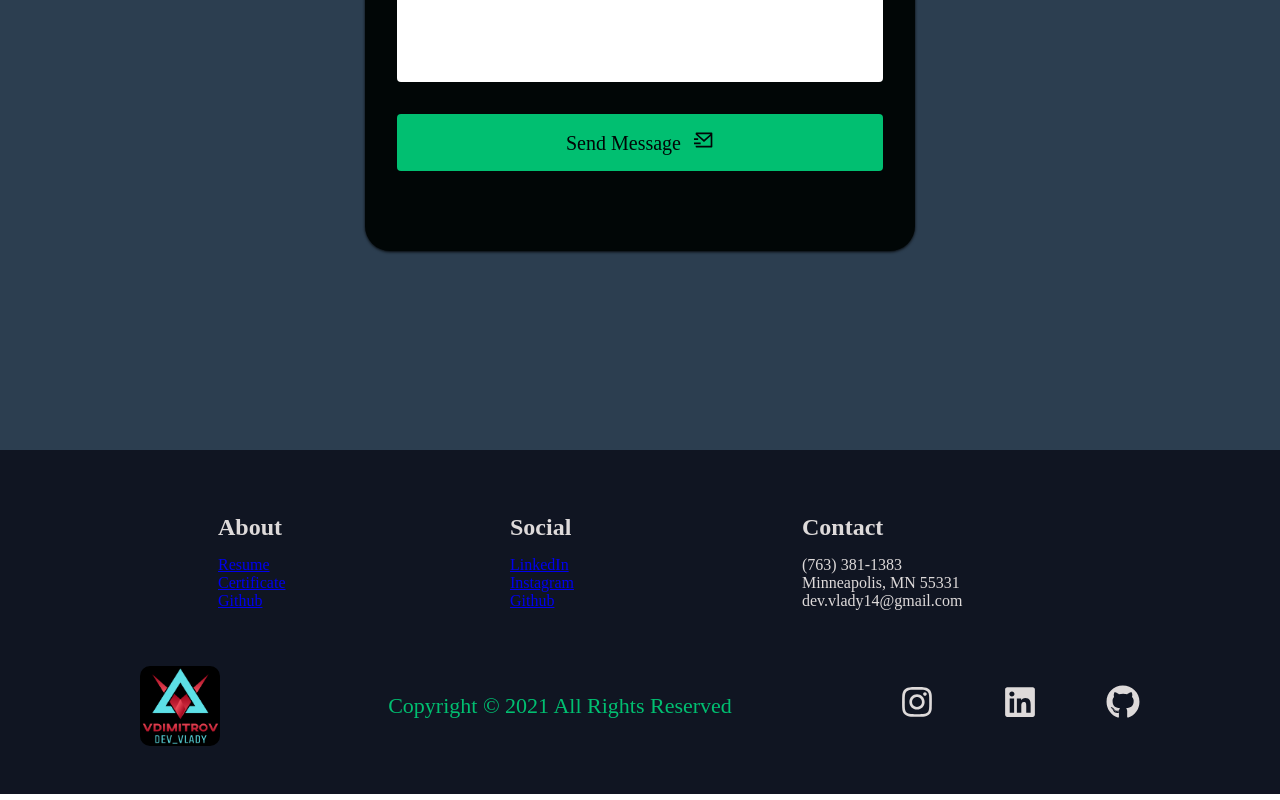
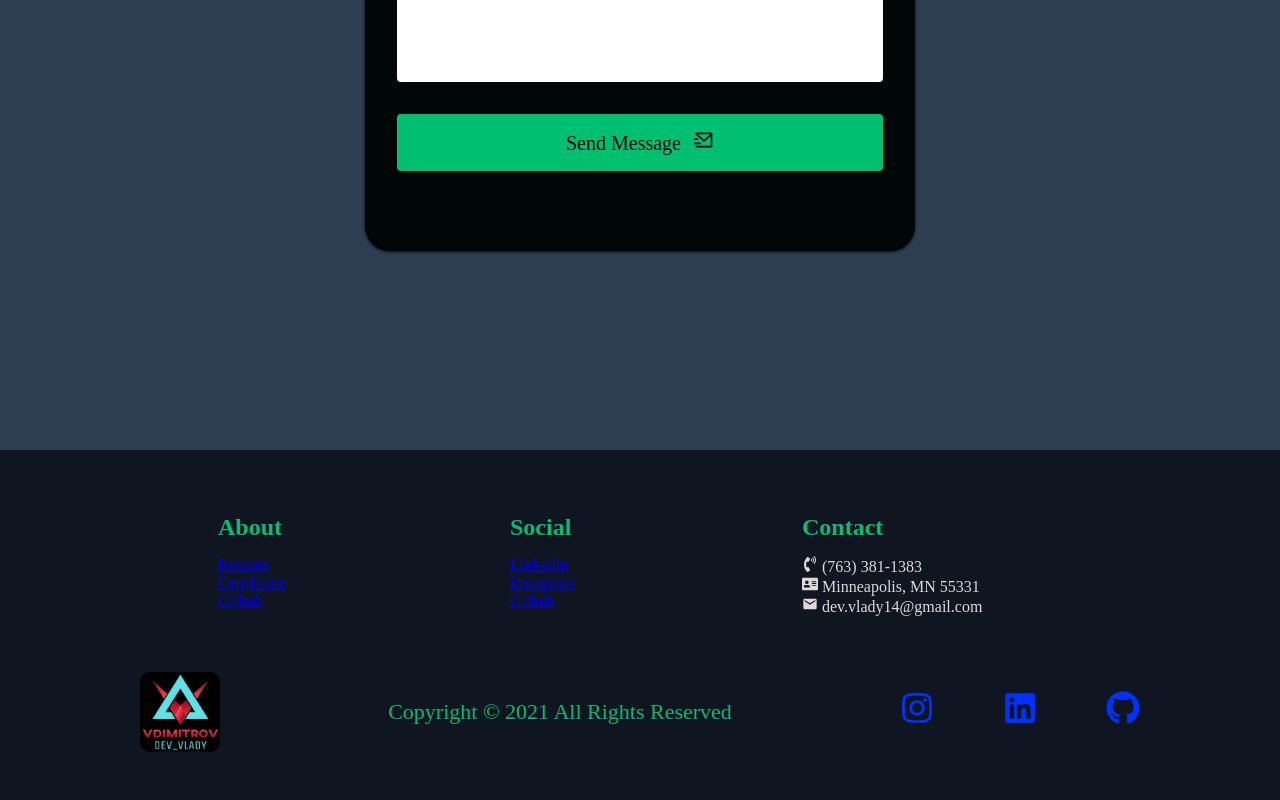
Before and after one commit to DevVlady/DevVlady_Portfolio, a React (Create React App) app: page / in a window 1280 px wide. Shown: the part 4507-5307 px from the top of the page. Built offline with nearby package versions, Linux system fonts and the light colour scheme; a web font is replaced by a local one.

Commit message:
Added the icons for the contact info in the footer.

```diff
--- a/src/components/Footer/Footer.jsx
+++ b/src/components/Footer/Footer.jsx
@@ -2,7 +2,8 @@ import React from 'react';
 import {animateScroll as scroll} from 'react-scroll';
 import FooterLogo from '../../images/VDLogoBG.png';
 import {FooterContainer, FooterWrap, FooterLinksContainer, FooterLinksWrapper, FooterLinkItems, FooterLinkTitle, SocialMedia, SocialMediaWrap, SocialLogo, WebsiteRights, SocialIcons, SocialIconLink, } from './FooterElements';
-import {FaInstagram, FaLinkedin, FaGithub} from 'react-icons/fa';
+import {FaInstagram, FaLinkedin, FaGithub, FaAddressCard, FaPhoneVolume } from 'react-icons/fa';
+import {MdEmail} from 'react-icons/md';
 
 const Footer = () => {
     const toggleHome = () => {
@@ -28,9 +29,9 @@ const Footer = () => {
                         </FooterLinkItems>
                         <FooterLinkItems>
                             <FooterLinkTitle>Contact</FooterLinkTitle>
-                            <p>(763) 381-1383</p>
-                            <p>Minneapolis, MN 55331</p>
-                            <p>dev.vlady14@gmail.com</p>
+                            <p><FaPhoneVolume /> (763) 381-1383</p>
+                            <p><FaAddressCard /> Minneapolis, MN 55331</p>
+                            <p><MdEmail /> dev.vlady14@gmail.com</p>
                         </FooterLinkItems>
                     </FooterLinksWrapper>
                 </FooterLinksContainer>
--- a/src/components/Footer/FooterElements.js
+++ b/src/components/Footer/FooterElements.js
@@ -52,7 +52,7 @@ export const FooterLinkItems = styled.div `
 export const FooterLinkTitle = styled.h1 `
     font-size: 24px;
     margin-bottom: 15px;
-    color: rgb(222, 218, 218);
+    color: #01bf71;
 `;
 
 export const SocialMedia = styled.section `
@@ -93,7 +93,7 @@ export const SocialIcons = styled.div `
 `;
 
 export const SocialIconLink = styled.a `
-    color: rgb(222, 218, 218);
+    color: #0032FF;
     font-size: 34px;
 
     &:hover {
```
